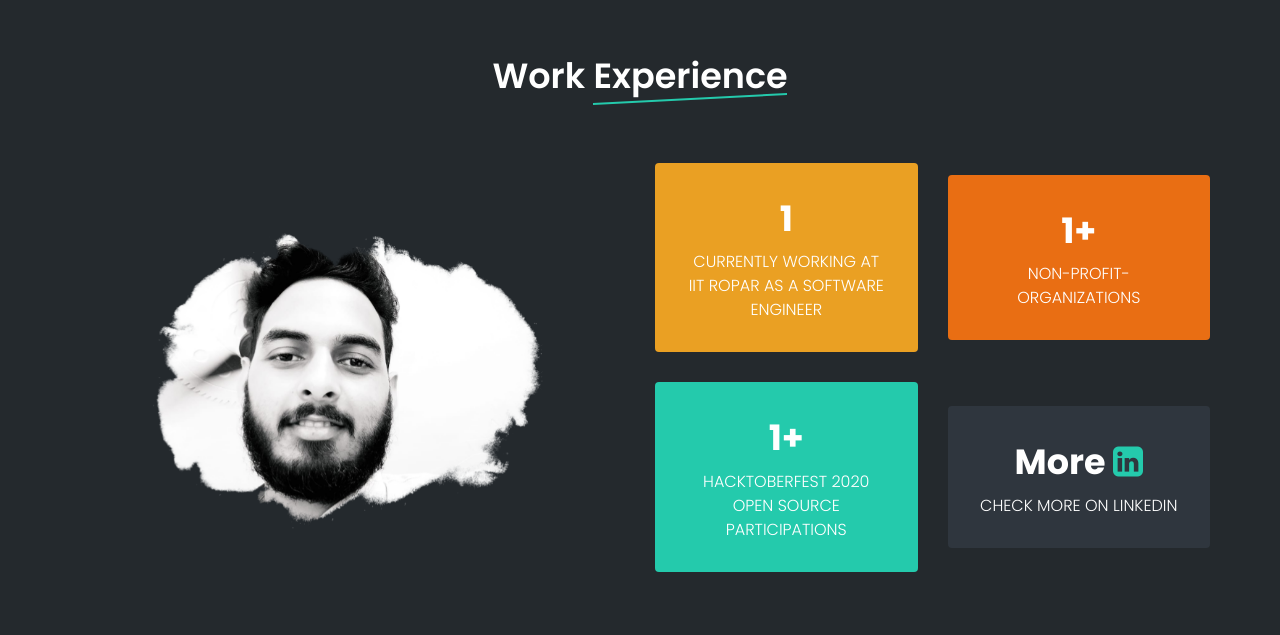
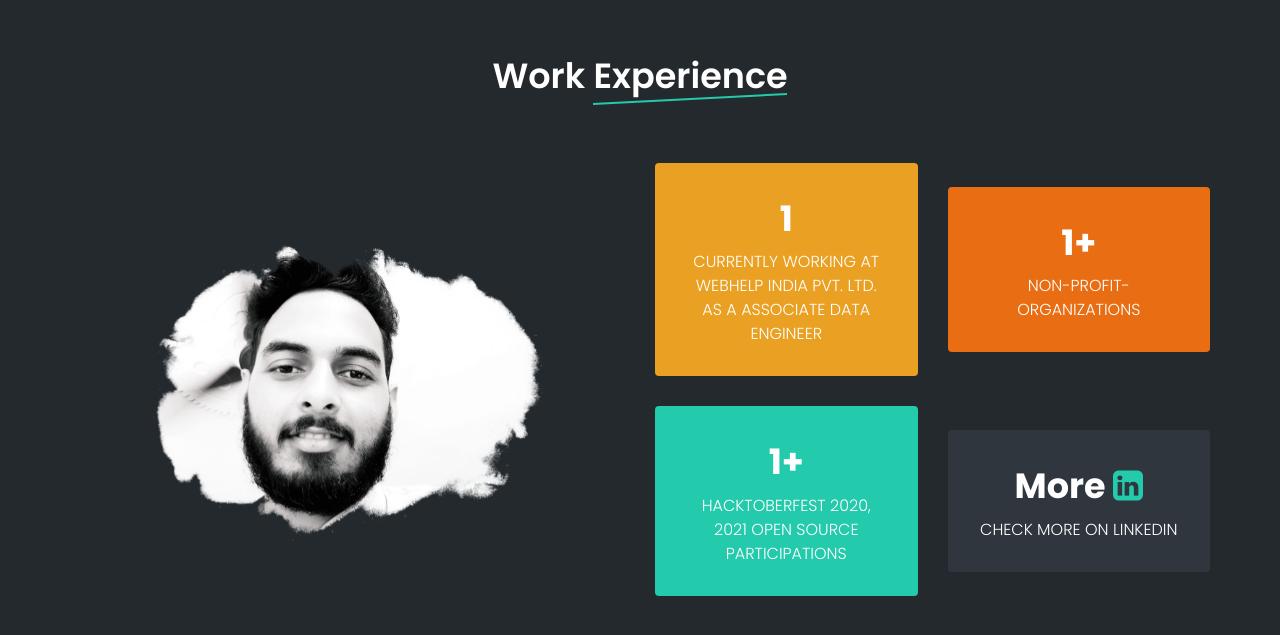
Before and after one commit to rs301378/rs301378.github.io, a plain HTML site: page index.html in a window 1280 px wide. Shown: the part 2053-2688 px from the top of the page. Drawn offline with Linux system fonts and the light colour scheme.

Commit message:
Update index.html

```diff
--- a/index.html
+++ b/index.html
@@ -45,7 +45,7 @@
 		<div class="row h-100 align-items-center align-content-center ">
 			<div class="home-text">
 				<h1>Hello! I'm <span><br>Rohit Sharma</span></h1>
-				<h2>Software Engineer, Freelancer</h2>
+				<h2>Associate Data Engineer, Freelancer</h2>
 				<a href="#why_us" class="btn btn-1">know more</a>
 			</div>
 			<div class="home-img">
@@ -188,7 +188,7 @@
 					<div class="row">
 						<div class="fun-facts-item">
 							<h3>1</h3>
-							<p>Currently working at IIT Ropar as a Software Engineer</p>
+							<p>Currently working at Webhelp India Pvt. Ltd. as a Associate Data Engineer</p>
 						</div>
 
 						<div class="fun-facts-item">
@@ -198,7 +198,7 @@
 
 						<div class="fun-facts-item">
 							<h3>1+</h3>
-							<p>Hacktoberfest 2020 Open source participations</p>
+							<p>Hacktoberfest 2020, 2021 Open source participations</p>
 						</div>
 
 						<div class="fun-facts-item">
```
